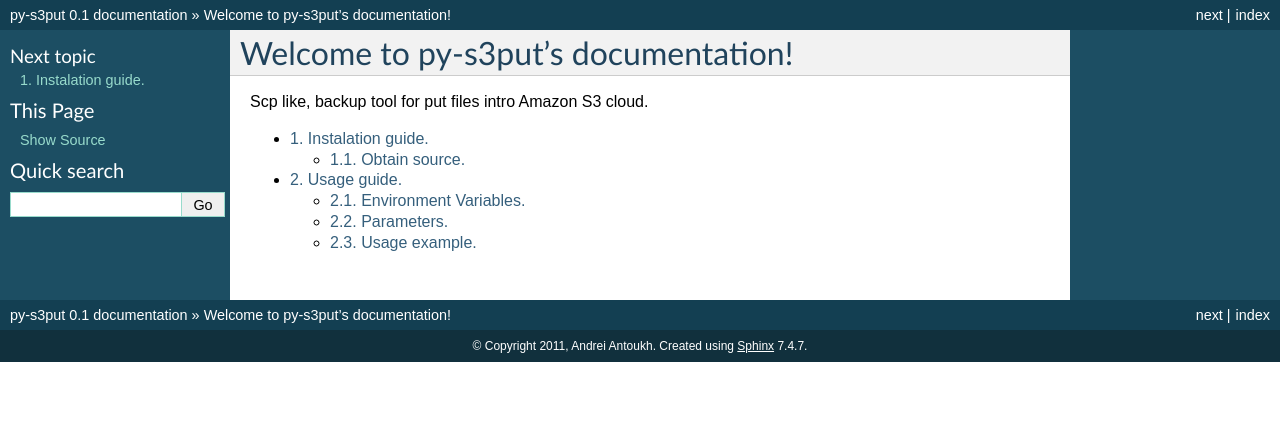
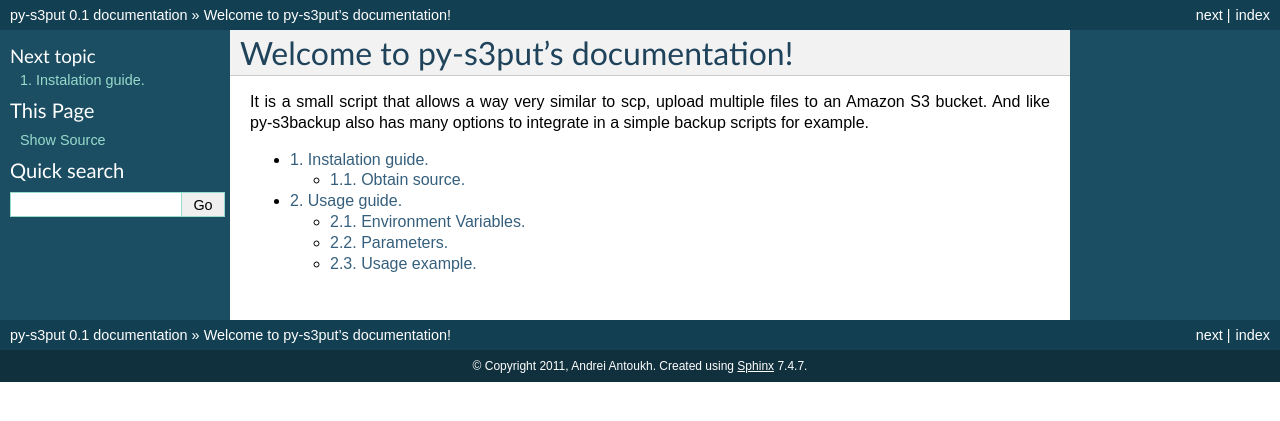
Before and after one commit to niwinz/py-s3put, a Sphinx documentation site: the page built from doc/index.rst, in a window 1280 px wide. Shown: the top 421 px of the page. Built offline with Sphinx 7.4.7, drawn with Linux system fonts in a browser that asks for light colours.

Commit message:
Change documentation description.

```diff
--- a/doc/index.rst
+++ b/doc/index.rst
@@ -6,7 +6,9 @@
 Welcome to py-s3put's documentation!
 ====================================
 
-Scp like, backup tool for put files intro Amazon S3 cloud.
+It is a small script that allows a way very similar to scp, upload multiple
+files to an Amazon S3 bucket. And like py-s3backup also has many options to
+integrate in a simple backup scripts for example.
 
 .. toctree::
    :maxdepth: 2
```
